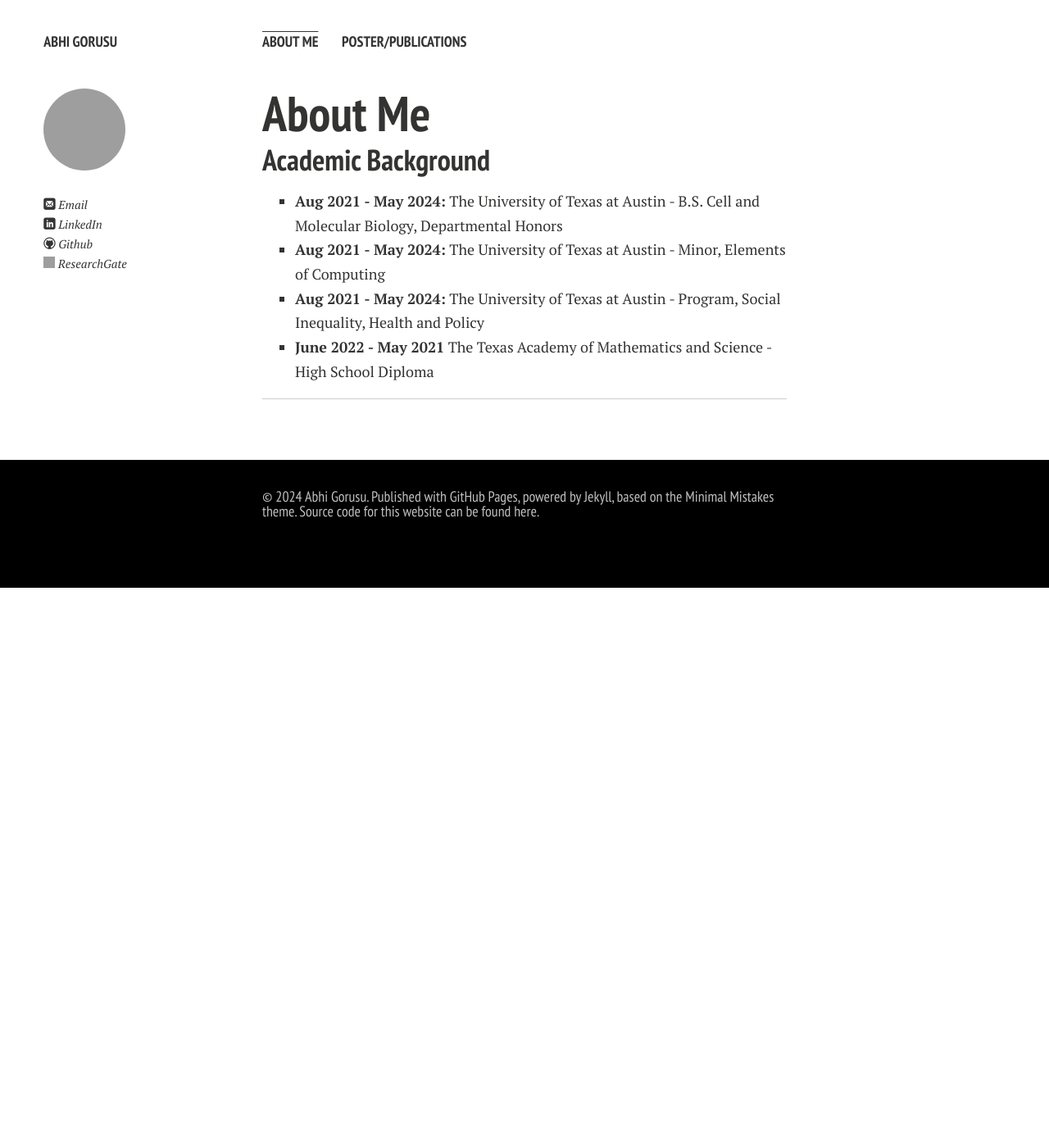
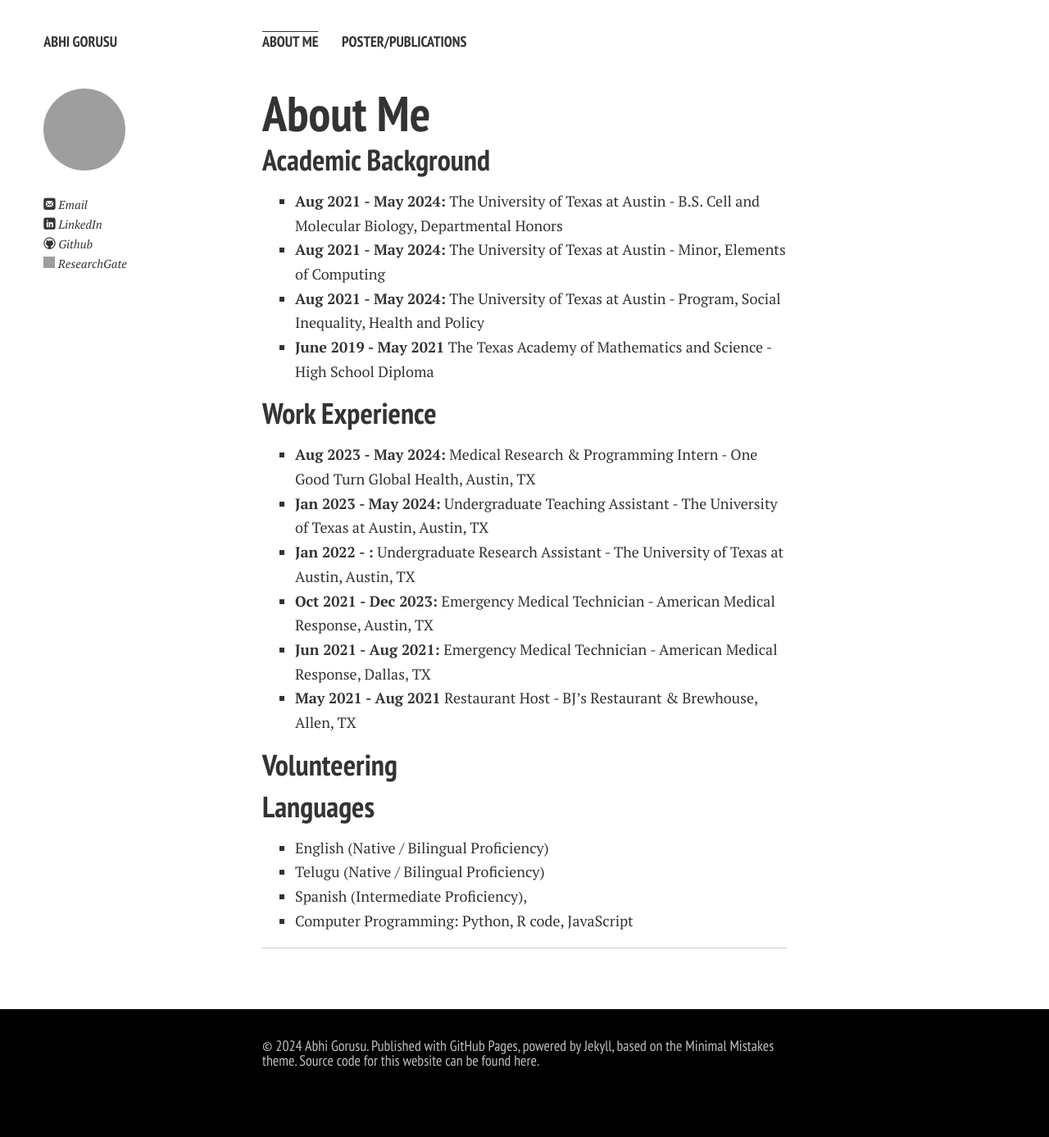
Before and after one commit to yaruup/yaruup.github.io, a Jekyll site: the page built from index.md, in a window 1280 px wide. Shown: the whole page at 82% size. Built offline with Jekyll 4.4.1, drawn with Linux system fonts in a browser that asks for light colours; nearby versions of some CDN libraries; comment, search, counter and statistics services are not loaded; a style sheet for code colours, icons or effects is not loaded; our own code applies the rules of GitHub Pages for plain Markdown files; before the commit the page ends 900 px from its top, so only the background shows below that.

Commit message:
Update index.md

```diff
--- a/index.md
+++ b/index.md
@@ -11,6 +11,28 @@ layout: page
 - **Aug 2021 - May 2024:** The University of Texas at Austin - B.S. Cell and Molecular Biology, Departmental Honors
 - **Aug 2021 - May 2024:** The University of Texas at Austin - Minor, Elements of Computing
 - **Aug 2021 - May 2024:** The University of Texas at Austin - Program, Social Inequality, Health and Policy
-- **June 2022 - May 2021** The Texas Academy of Mathematics and Science - High School Diploma
+- **June 2019 - May 2021** The Texas Academy of Mathematics and Science - High School Diploma
+
+
+## Work Experience
+
+- **Aug 2023 - May 2024:** Medical Research & Programming Intern - One Good Turn Global Health, Austin, TX
+- **Jan 2023 - May 2024:** Undergraduate Teaching Assistant - The University of Texas at Austin, Austin, TX
+- **Jan 2022 - :** Undergraduate Research Assistant - The University of Texas at Austin, Austin, TX
+- **Oct 2021 - Dec 2023:** Emergency Medical Technician - American Medical Response, Austin, TX
+- **Jun 2021 - Aug 2021:** Emergency Medical Technician - American Medical Response, Dallas, TX
+- **May 2021 - Aug 2021** Restaurant Host - BJ’s Restaurant & Brewhouse, Allen, TX
+
+## Volunteering
+
+
+## Languages
+
+- English (Native / Bilingual Proficiency)
+- Telugu (Native / Bilingual Proficiency)
+- Spanish (Intermediate Proficiency),
+- Computer Programming: Python, R code, JavaScript
+
+
 
 ---
```
